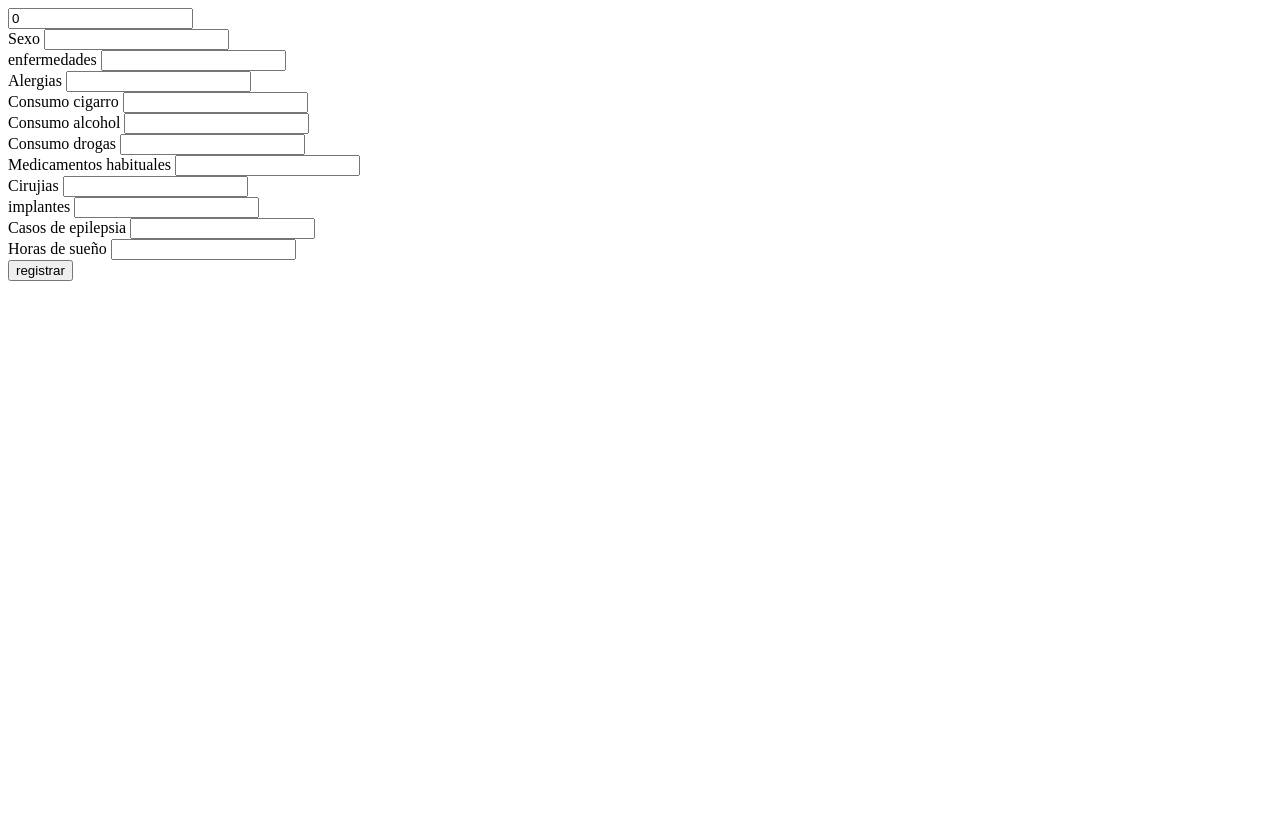
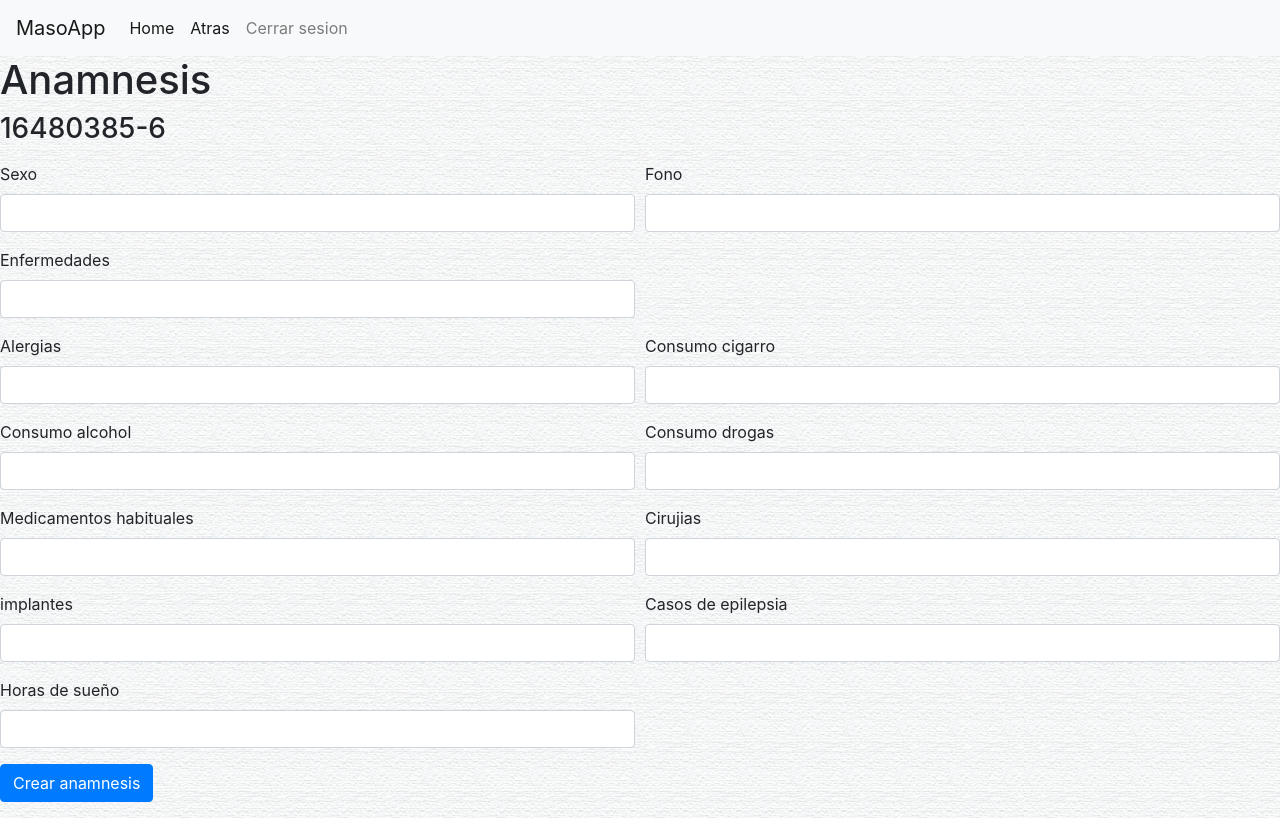
Before and after one commit to sebamura/masoapp, a PHP site: page /clientes/anamnesis.php in a window 1280 px wide. Run offline with PHP 8.4, Linux system fonts and the light colour scheme; a user stored in the database is signed in; data comes from the database, SQL or seed files in the repository; some libraries are stand-ins or nearby versions.

Commit message:
Anamnesis Funcionando y guardando datos

```diff
--- a/clientes/anamnesis.php
+++ b/clientes/anamnesis.php
@@ -16,87 +16,125 @@ $filaUsuario = $campo->fetch_assoc();
 
 ?>
 <html>
-
+<meta charset="UTF-8">
+    <meta name="viewport" content="width=device-width, initial-scale=1.0">
+    <link rel="stylesheet" href="../bootstrap-4.4.1-dist/css/bootstrap.min.css">
+    <link rel="stylesheet" href="../css/main.css">
 <script src="https://ajax.googleapis.com/ajax/libs/jquery/3.4.1/jquery.min.js"></script>
-<script src="../bootstrap-4.4.1-dist/js/bootstrap.min.js"></script>
 <script src="https://cdn.jsdelivr.net/npm/sweetalert2@9"></script>
 <script src="../js/script.js"></script>
-<input type="text" id="anamnesis" value="<?php echo $filaUsuario['user_id'];?>">
-<body>
-<div class="container">
-	<div class="row">
-	<div class="col-md-4">
-    <form id="anamnesis">
 
-<div class="form-group">
-    <label for="sexo">Sexo</label>
+<body background="../image/fondoblanco.png">
+<nav class="navbar navbar-expand-lg navbar-light bg-light">
+  <a class="navbar-brand" href="index.php">MasoApp</a>
+  <button class="navbar-toggler" type="button" data-toggle="collapse" data-target="#navbarNav" aria-controls="navbarNav" aria-expanded="false" aria-label="Toggle navigation">
+    <span class="navbar-toggler-icon"></span>
+  </button>
+  <div class="collapse navbar-collapse" id="navbarNav">
+    <ul class="navbar-nav">
+      <li class="nav-item active">
+        <a class="nav-link" href="../index.php">Home <span class="sr-only">(current)</span></a>
+      </li>
+      <li class="nav-item active">
+        <a class="nav-link" href="index.php">Atras <span class="sr-only">(current)</span></a>
+      </li>
+      <li class="nav-item">
+        <a class="nav-link" href="../controller/logout.php">Cerrar sesion</a>
+      </li>
+</nav>
+
+<h1>Anamnesis</h1>
+<h3>
+<p><?php echo $filaUsuario['rut'];?></p></h3>
+
+  <form  id="data" method="POST">
+  <input type= "hidden" name="user_id" value="<?php echo $filaUsuario['rut']?>">
+  <div class="form-row">
+    <div class="form-group col-md-6">
+      <label for="Sexo">Sexo</label>
       <input type="text" class="form-control" name="sexo" id="sexo">
     </div>
-  <div class="form-group">
-    <label for="enfermedad">enfermedades</label>
+    <div class="form-group col-md-6">
+      <label for="Fono">Fono</label>
+      <input type="text" class="form-control" name="fono" id="fono">
+    </div>
+    <div class="form-group col-md-6">
+      <label for="Enfermedad">Enfermedades</label>
       <input type="text" class="form-control" name="enfermedad" id="enfermedad">
     </div>
-  <div class="form-group">
-    <label for="Alergias">Alergias</label>
-    <input type="text" class="form-control"  name="Alergias" id="Alergias">
   </div>
-  <div class="form-group">
-    <label for="cigarro">Consumo cigarro</label>
-    <input type="text" class="form-control"  name="cigarro" id="cigarro">
+  <div class="form-row">
+    <div class="form-group col-md-6">
+      <label for="Alergias">Alergias </label>
+      <input type="text" class="form-control" name="alergias" id="alergias">
     </div>
-  <div class="form-group">
-    <label for="alcohol">Consumo alcohol</label>
-    <input type="text"  class="form-control" name="alcohol" id="alcohol">
+    <div class="form-group col-md-6">
+      <label for="Cigarro">Consumo cigarro</label>
+      <input type="text" class="form-control" name="cigarro" id="cigarro">
     </div>
-  <div class="form-group">
-    <label for="drogas">Consumo drogas</label>
+  </div>
+  <div class="form-row">
+    <div class="form-group col-md-6">
+      <label for="Alcohol">Consumo alcohol</label>
+      <input type="text" class="form-control" name="alcohol" id="alcohol">
+    </div>
+    <div class="form-group col-md-6">
+      <label for="Drogas">Consumo drogas</label>
       <input type="text" class="form-control" name="drogas" id="drogas">
     </div>
-  <div class="form-group">
-    <label for="medi">Medicamentos habituales</label>
-    <input type="text" class="form-control" name="direccimedion" id="medi">
   </div>
-  <div class="form-group">
+  <div class="form-row">
+    <div class="form-group col-md-6">
+      <label for="Medicamentos">Medicamentos habituales</label>
+      <input type="text" class="form-control" name="medicamentos" id="medicamentos">
+    </div>
+    <div class="form-group col-md-6">
       <label for="Cirujias">Cirujias</label>
-    <input type="text" class="form-control" name="Cirujias" id="Cirujias">
+      <input type="text" class="form-control" name="cirujias" id="cirujias">
     </div>
-  <div class="form-group">
-    <label for="implantes">implantes</label>
+  </div>
+  <div class="form-row">
+    <div class="form-group col-md-6">
+      <label for="Implantes">implantes</label>
       <input type="text" class="form-control" name="implantes" id="implantes">
     </div>
-  <div class="form-group">
-    <label for="epilepsia">Casos de epilepsia</label>
+    <div class="form-group col-md-6">
+      <label for="Epilepsia">Casos de epilepsia</label>
       <input type="text" class="form-control" name="epilepsia" id="epilepsia">
     </div>
-  <div class="form-group">
-    <label for="hsueño">Horas de sueño</label>
-    <input type="text" class="form-control" name="hsueño" id="hsueño">
   </div>
-  <span id="error"></span>
-  <button id="ingresar" class="btn btn-primary">registrar</button>
-</form>
+  <div class="form-row">
+    <div class="form-group col-md-6">
+      <label for="Sueño">Horas de sueño</label>
+      <input type="text" class="form-control" name="sueno" id="sueno">
     </div>
   </div>
+  <button  class="btn btn-primary" id="btnguardar">Crear anamnesis</button>
+  </form>
   </div>
 
 </body>
 
-<script>
-$('#ingresar').click(function(){
-    var id = $('#anamnesis').val()
-    console.log(id)
-    var data ={
-        'id':id
+<script >
+
+$(document).ready(function(){
+  $('#btnguardar').click(function(){
+    var datos=$('#data').serialize();
+    console.log(datos);
+    $.ajax({
+      type:"POST",
+      url:"../controller/anamnesis.php",
+      data:datos,
+      succes:function(r){
+        if(r==1){
+          alert("Agregado exitosamente");
+        }else{
+          alert("Fallo el server")
         }
-    $.ajax({
-            url:'../controller/anamnesis.php',
-            type: 'POST',
-            data:data,
-            success:function(a){
-                console.log(a)
-                window.location="../masoapp/../clientes/"
       }
-        })
+    });
+    return false;
+  });
 })
 
 </script>
```
Also changed, not shown: clientes/index.php (+5 -3 lines), controller/anamnesis.php (+28 -22 lines), controller/registrar.php (+3 -6 lines). Lines whose indentation alone changed are shown as unchanged.
